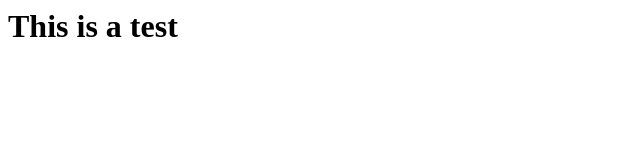
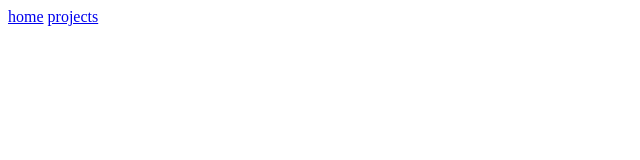
Before and after one commit to GabeFansh/Website, a plain HTML site: page index.html in a window 1280 px wide. Shown: the whole page, without its empty margins (0-640 px from the left). Drawn offline with Linux system fonts and the light colour scheme.

Commit message:
adding nav bar

```diff
--- a/index.html
+++ b/index.html
@@ -1,9 +1,18 @@
+<!DOCTYPE html>
 <html>
-  <head>
-    <title>Hello World</title>
-  </head>
+<meta charset="UTF-8">
+<meta name="viewport" content="width=device-width, initial-scale=1">
+<link rel="stylesheet" href="styles.css">
+<body>
+<!--Main Body-->
 
-  <body>
-    <h1>This is a test</h1>
-  </body>
+<nav class="nav-bar">
+  <a href="#home" class="nav-bar-item">home</a>
+  <a href="#projects" class="nav-bar-item">projects</a>
+
+
+</nav>
+
+
+</body>
 </html>
--- /dev/null
+++ b/styles.css
@@ -0,0 +1,5 @@
+.nav-bar{
+    list-style-type: none;
+    margin: 0;
+    padding: 0;
+}
```
